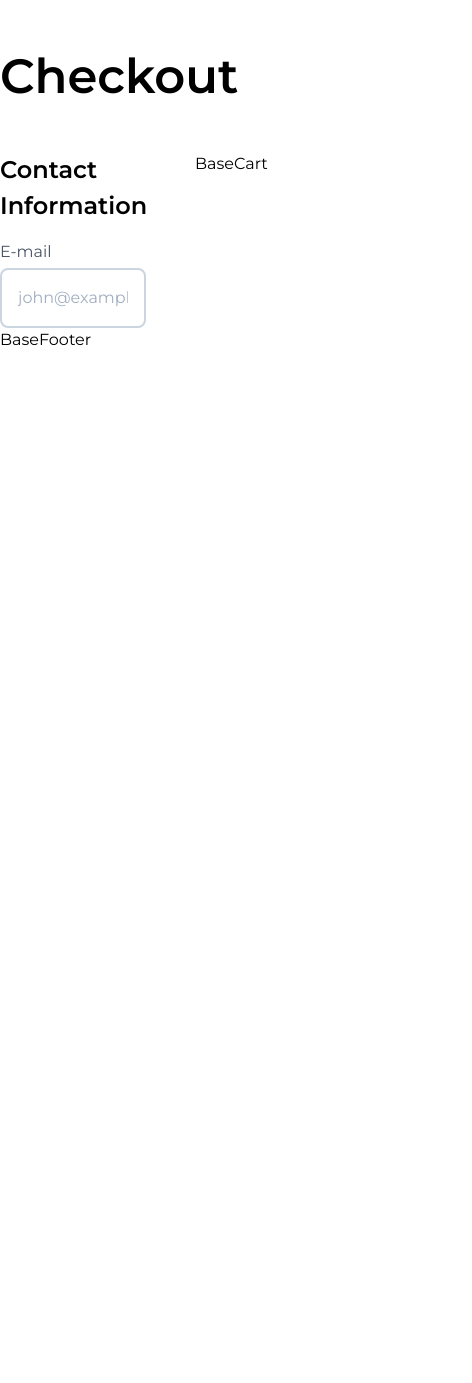
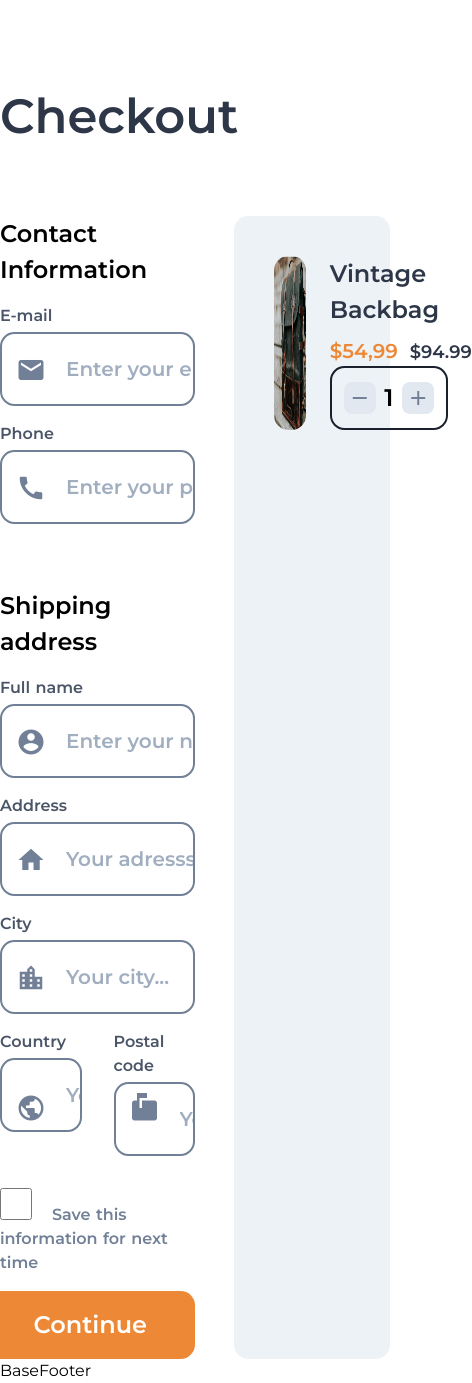
Before and after one commit to jocafernanro/checkout-page-devchallenges, a Vue app: page / in a window 390 px wide. Shown: the whole page, 472 px wide, since content can reach past the window. Before the commit the page ends 844 px from the top, so only its background shows below. Built offline with nearby package versions, Linux system fonts and the light colour scheme; what @tailwindcss/custom-forms would draw is missing.

Commit message:
almost done except responsive

```diff
--- a/src/components/base/BaseCart.vue
+++ b/src/components/base/BaseCart.vue
@@ -1,9 +1,17 @@
 <template>
-  <div>BaseCart</div>
+  <div class="w-2/5 mt-16 bg-gray-200 rounded-2xl p-10">
+    <CartItem></CartItem>
+  </div>
 </template>
 
 <script>
-export default {};
+import CartItem from "@/components/cart/CartItem.vue";
+
+export default {
+  components: {
+    CartItem
+  }
+};
 </script>
 
 <style></style>
--- a/src/components/base/BaseForm.vue
+++ b/src/components/base/BaseForm.vue
@@ -1,7 +1,28 @@
 <template>
-  <div class="w-1/2">
-    <FormGroup></FormGroup>
-  </div>
+  <form class="w-3/5" @submit.prevent>
+    <FormGroup
+      v-for="(group, index) in formStructure"
+      :key="index"
+      :group="group"
+    ></FormGroup>
+
+    <div class="w-5/6">
+      <label class="block items-center mt-4">
+        <input
+          type="checkbox"
+          class="form-checkbox border-gray-600 text-orange-500 h-8 w-8 mr-3"
+        />
+        <span class="ml-2 font-bold text-md text-gray-600"
+          >Save this information for next time</span
+        >
+      </label>
+      <button
+        class="bg-orange-500 py-4 px-12 rounded-2xl font-bold text-2xl text-white float-right mt-4"
+      >
+        Continue
+      </button>
+    </div>
+  </form>
 </template>
 
 <script>
@@ -9,6 +30,27 @@ import FormGroup from "@/components/form/FormGroup";
 export default {
   components: {
     FormGroup
+  },
+  data: function() {
+    return {
+      formStructure: [
+        {
+          title: "Contact Information",
+          fields: [{ type: "email" }, { type: "phone" }]
+        },
+        {
+          title: "Shipping address",
+          fields: [
+            { type: "name" },
+            { type: "address" },
+            { type: "city" },
+            {
+              subGroup: [{ type: "country" }, { type: "postalCode" }]
+            }
+          ]
+        }
+      ]
+    };
   }
 };
 </script>
--- a/src/components/base/BaseHeader.vue
+++ b/src/components/base/BaseHeader.vue
@@ -1,6 +1,6 @@
 <template>
   <header>
-    <h1 class="font-bold text-5xl my-10">Checkout</h1>
+    <h1 class="font-bold text-5xl mt-20 text-gray-800">Checkout</h1>
   </header>
 </template>
 
--- /dev/null
+++ b/src/components/cart/CartItem.vue
@@ -0,0 +1,41 @@
+<template>
+  <div class="flex flex-row">
+    <img
+      src="images/photo1.png"
+      alt="article"
+      class="w-5/12 mr-6 rounded-2xl"
+    />
+    <div class="flex flex-col justify-between">
+      <div>
+        <h3 class="font-bold text-2xl text-gray-800 mb-2">Vintage Backbag</h3>
+        <div>
+          <span class="font-bold text-xl text-orange-500 mr-3">$54,99</span>
+          <span class="font-bold text-lg text-gray-800">$94.99</span>
+        </div>
+      </div>
+      <div
+        class="flex flex-row justify-between items-center border-gray-900 border-2 rounded-2xl p-3 w-10/12"
+      >
+        <button
+          class="bg-gray-300 rounded-lg flex flex-row p-1 justify-center items-center"
+        >
+          <i class="material-icons text-gray-600">remove</i>
+        </button>
+        <span class="font-bold text-2xl">1</span>
+        <button>
+          <button
+            class="bg-gray-300 rounded-lg flex flex-row p-1 justify-center items-center"
+          >
+            <i class="material-icons text-gray-600">add</i>
+          </button>
+        </button>
+      </div>
+    </div>
+  </div>
+</template>
+
+<script>
+export default {};
+</script>
+
+<style></style>
--- a/src/components/form/CustomInput.vue
+++ b/src/components/form/CustomInput.vue
@@ -1,16 +1,82 @@
 <template>
-  <label class="block">
-    <span class="text-gray-700">E-mail</span>
+  <div class="relative mb-4">
+    <label class="text-gray-700 font-bold text-md">{{ inputData.label }}</label>
     <input
-      type="email"
-      class="form-input mt-1 block w-full border-solid border-gray-400 border-2 p-4 rounded-lg"
-      placeholder="john@example.com"
+      :type="inputData.type"
+      class="form-input mt-1 block border-solid w-full border-gray-600 text-gray-600 border-2 pl-16 py-5 rounded-2xl text-xl font-bold"
+      :placeholder="inputData.placeholder"
     />
-  </label>
+    <i class="material-icons absolute top-1/2 ml-4 text-3xl text-gray-600">{{
+      inputData.icon
+    }}</i>
+  </div>
 </template>
 
 <script>
-export default {};
+export default {
+  props: {
+    type: String,
+    form: String
+  },
+  data: function() {
+    return {
+      inputData: "",
+      inputForm: "",
+      input: {
+        email: {
+          type: "email",
+          label: "E-mail",
+          icon: "email",
+          placeholder: "Enter your email..."
+        },
+        phone: {
+          type: "tel",
+          label: "Phone",
+          icon: "call",
+          placeholder: "Enter your phone..."
+        },
+        name: {
+          type: "text",
+          label: "Full name",
+          icon: "account_circle",
+          placeholder: "Enter your name..."
+        },
+        address: {
+          type: "text",
+          label: "Address",
+          icon: "home",
+          placeholder: "Your adresss..."
+        },
+        city: {
+          type: "text",
+          label: "City",
+          icon: "location_city",
+          placeholder: "Your city..."
+        },
+        country: {
+          type: "text",
+          label: "Country",
+          icon: "public",
+          placeholder: "Your country..."
+        },
+        postalCode: {
+          type: "text",
+          label: "Postal code",
+          icon: "markunread_mailbox",
+          placeholder: "Your postal code..."
+        }
+      }
+    };
+  },
+  mounted() {
+    this.inputData = this.getInputData();
+  },
+  methods: {
+    getInputData() {
+      return this.input[this.type || "text"];
+    }
+  }
+};
 </script>
 
 <style></style>
--- a/src/components/form/FormGroup.vue
+++ b/src/components/form/FormGroup.vue
@@ -1,7 +1,21 @@
 <template>
-  <div class="w-3/4">
-    <h2 class="font-bold text-2xl mb-4">Contact Information</h2>
-    <CustomInput></CustomInput>
+  <div class="w-5/6 mt-16">
+    <h2 class="font-bold text-2xl mb-4">{{ group.title }}</h2>
+    <div v-for="(field, index) in group.fields" :key="index">
+      <div
+        v-if="field.subGroup"
+        class="grid gap-x-8"
+        :class="`grid-cols-${field.subGroup.length}`"
+      >
+        <CustomInput
+          v-for="(groupedField, index) in field.subGroup"
+          :key="index"
+          :type="groupedField.type"
+          >i</CustomInput
+        >
+      </div>
+      <CustomInput v-else :type="field.type">o</CustomInput>
+    </div>
   </div>
 </template>
 
@@ -10,6 +24,9 @@ import CustomInput from "@/components/form/CustomInput.vue";
 export default {
   components: {
     CustomInput
+  },
+  props: {
+    group: Object
   }
 };
 </script>
--- a/tailwind.config.js
+++ b/tailwind.config.js
@@ -1,7 +1,18 @@
 module.exports = {
   purge: [],
   theme: {
-    extend: {}
+    extend: {
+      borderRadius: {
+        xl: "0.75rem",
+        "2xl": ".9rem"
+      },
+      inset: {
+        "1/2": "50%"
+      },
+      margin: {
+        "0.5": "0.1rem"
+      }
+    }
   },
   variants: {},
   plugins: [require("@tailwindcss/custom-forms")]
```
Also changed, not shown: public/images/photo1.png (added), public/images/photo2.png (added).
